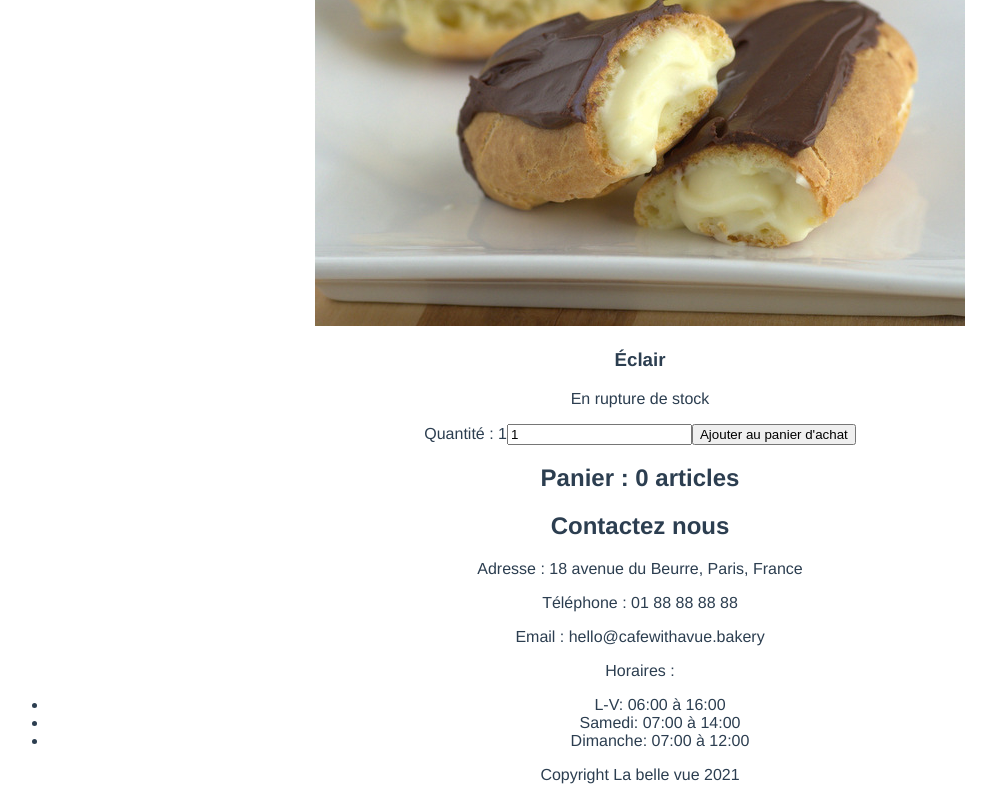
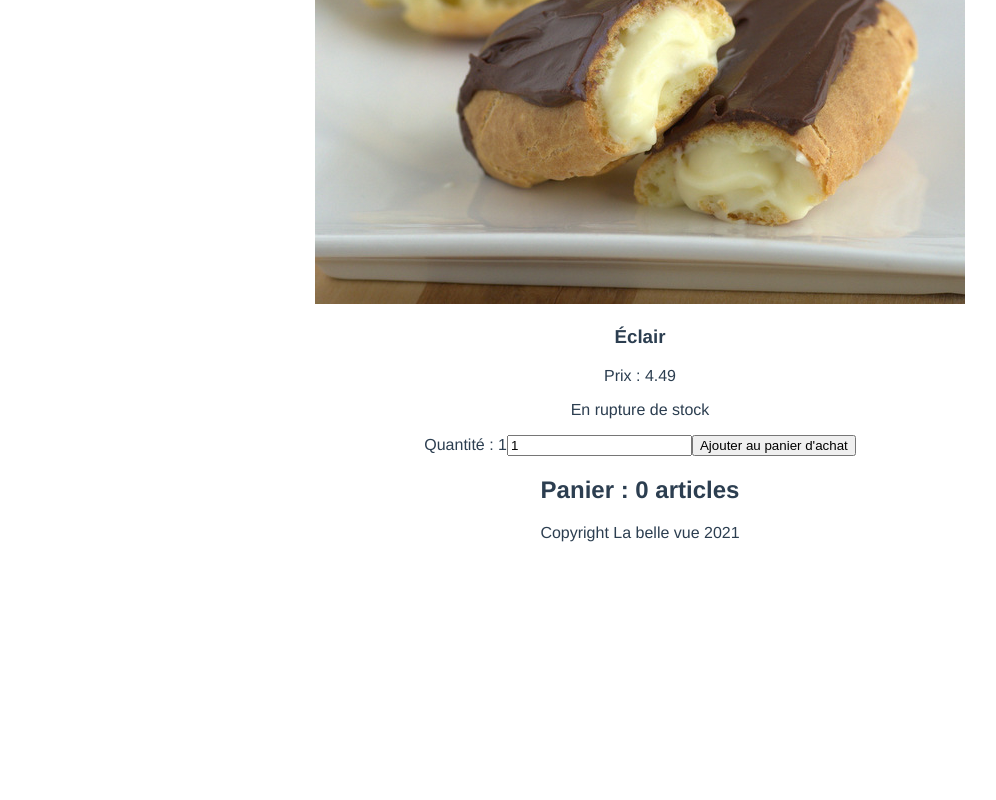
Before and after one commit to vedil17/OpenClassroom_Vue, a Vue app: page / in a window 1280 px wide. Shown: the part 1454-2254 px from the top of the page, without its empty margins (0-996 px from the left). After the commit the page ends 2012 px from the top, so only its background shows below. Built offline with nearby package versions, Linux system fonts and the light colour scheme.

Commit message:
part2chapter4

```diff
--- a/src/App.vue
+++ b/src/App.vue
@@ -9,13 +9,18 @@
 
 <style lang="scss">
 
+#app {
+  font-family: 'Avenir', Helvetica, Arial, sans-serif;
+  -webkit-font-smoothing: antialiased;
+  -moz-osx-font-smoothing: grayscale;
+  text-align: center;
+  color: #2c3e50;
+}
 #nav {
   padding: 30px;
-
   a {
     font-weight: bold;
     color: #2c3e50;
-
     &.router-link-exact-active {
       color: #42b983;
     }
--- a/src/components/MenuItem.vue
+++ b/src/components/MenuItem.vue
@@ -3,6 +3,7 @@
     <img class="menu-item__image" :src="image.source" :alt="image.alt"/>
     <div>
       <h3>{{ name }}</h3>
+      <p>Prix : {{ generatedPrice }}</p>
       <p v-if="inStock">En stock</p>
       <p v-else>En rupture de stock</p>
       <div>
@@ -17,6 +18,27 @@
 <script>
 export default {
   name: "MenuItem",
-  props: ["addToShoppingCart", "image", "name", "inStock", "quantity"]
+  props: ["addToShoppingCart", "image", "name", "price", "inStock", "quantity"],
+  data () {
+    return {
+      onsale: false
+    }
+  },
+  computed: {
+    generatedPrice () {
+      if (this.onsale) {
+        return (this.price*0.9).toFixed(2)
+      } else {
+        return this.price
+      }
+    }
+  },
+  beforeMount() {
+    const today = new Date().getDate()
+
+    if (today % 2 === 0) {
+      this.onsale = true
+    }
+  }
 }
 </script>
--- a/src/views/Home.vue
+++ b/src/views/Home.vue
@@ -15,7 +15,8 @@
           :addToShoppingCart="addToShoppingCart"
           :name="item.name"
           :image="item.image"
-          v-model:quantity="item.quantity"
+          :price="item.price"
+          :quantity="item.quantity"
           :inStock="item.inStock"
           :key="item.name"
       />
@@ -25,16 +26,6 @@
       <h2>Panier : {{ shoppingCart }} articles</h2>
     </aside>
 
-    <h2>Contactez nous</h2>
-    <p>Adresse : {{ address }}</p>
-    <p>Téléphone : {{ phone }}</p>
-    <p>Email : {{ email }}</p>
-    <p>Horaires :</p>
-    <ul>
-      <li>L-V: 06:00 à 16:00</li>
-      <li>Samedi: 07:00 à 14:00</li>
-      <li>Dimanche: 07:00 à 12:00</li>
-    </ul>
     <footer class="footer">
       <p>{{ copyright }}</p>
     </footer>
@@ -42,17 +33,14 @@
 </template>
 
 <script>
-import MenuItem from "@/components/MenuItem"
+import MenuItem from "../components/MenuItem"
 export default {
-  name: "App",
+  name: "Home",
   components: {
     MenuItem
   },
   data() {
     return {
-      address: "18 avenue du Beurre, Paris, France",
-      email: "hello@cafewithavue.bakery",
-      phone: "01 88 88 88 88",
       restaurantName: "La belle vue",
       shoppingCart: 0,
       simpleMenu: [
@@ -63,7 +51,8 @@ export default {
             alt: "Un croissant"
           },
           inStock: true,
-          quantity: 1
+          quantity: 1,
+          price: 2.99
         },
         {
           name: "Baguette de pain",
@@ -72,7 +61,8 @@ export default {
             alt: "Quatre baguettes de pain"
           },
           inStock: true,
-          quantity: 1
+          quantity: 1,
+          price: 3.99
         },
         {
           name: "Éclair",
@@ -81,7 +71,8 @@ export default {
             alt: "Éclair au chocolat"
           },
           inStock: false,
-          quantity: 1
+          quantity: 1,
+          price: 4.99
         }
       ]
     }
@@ -99,14 +90,3 @@ export default {
   }
 }
 </script>
-
-<style lang="scss">
-#app {
-  font-family: "Avenir", Helvetica, Arial, sans-serif;
-  -webkit-font-smoothing: antialiased;
-  -moz-osx-font-smoothing: grayscale;
-  text-align: center;
-  color: #2c3e50;
-  margin-top: 60px;
-}
-</style>
```
